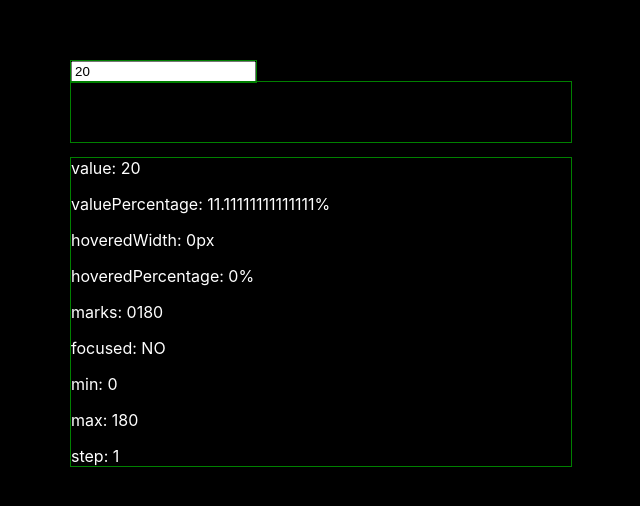
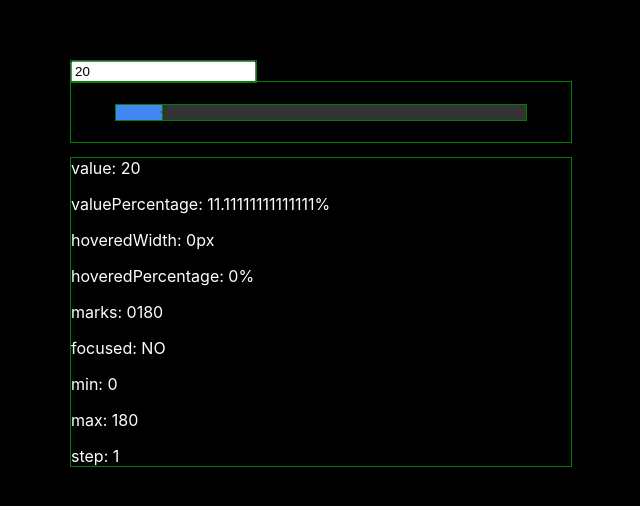
Before and after one commit to facinick/seekplus, a React (Create React App) app: page / in a window 1280 px wide. Shown: the part 190-696 px from the top of the page, without its empty margins (319-959 px from the left). Built offline with nearby package versions, Linux system fonts and the light colour scheme.

Commit message:
grwegethtrh

```diff
--- a/src/components/seekbar/SeekBar.scss
+++ b/src/components/seekbar/SeekBar.scss
@@ -35,6 +35,7 @@ $progress-all-color: white;
     cursor: pointer;
 
     #progress-bar {
+        pointer-events: none;
         width: 100%;
         position: relative;
     }
@@ -44,12 +45,14 @@ $progress-all-color: white;
         width: 100%;
         transition: 0.2s ease-out transform;
         position: relative;
+        pointer-events: none;
 
         #played {
             position: absolute;
             height: 100%;
             background: $progress-color;
             z-index: 3;
+            pointer-events: none;
         }
 
         #hovered {
@@ -58,6 +61,7 @@ $progress-all-color: white;
             z-index: 2;
             opacity: 0.4;
             background: $progress-hover-color;
+            pointer-events: none;
         }
 
         #all {
@@ -66,17 +70,18 @@ $progress-all-color: white;
             opacity: 0.2;
             background-color: $progress-all-color;
             z-index: 1;
+            pointer-events: none;
         }
     }
 
     #progress-dot {
         touch-action: none;
+        pointer-events: none;
         width: 0px;
         height: 0px;
         position: absolute;
         border-radius: 50%;
         top: 50%;
-        pointer-events: none;
         z-index: 4;
         background-color: $progress-color;
         transform: translateY(-50%) translateX(-50%);
--- a/src/components/seekbar/SeekBar.tsx
+++ b/src/components/seekbar/SeekBar.tsx
@@ -251,7 +251,7 @@ export class SeekBar extends React.Component<Props, State> {
           // onPointerMove={this.keepDragging}
           onPointerUp={this.stopDragging}
         >
-          {/* <div id="progress-bar">
+          <div id="progress-bar">
 
             <div id="progress-bar-list">
               {<div id="played" style={{ width: `${this.getValuePercentage()}%` }} />}
@@ -269,7 +269,7 @@ export class SeekBar extends React.Component<Props, State> {
               id="progress-dot"
               style={{ left: `${valuePercentage}%`, }}
             />
-          </div> */}
+          </div>
 
         </div>
         <div id="debug">
```
